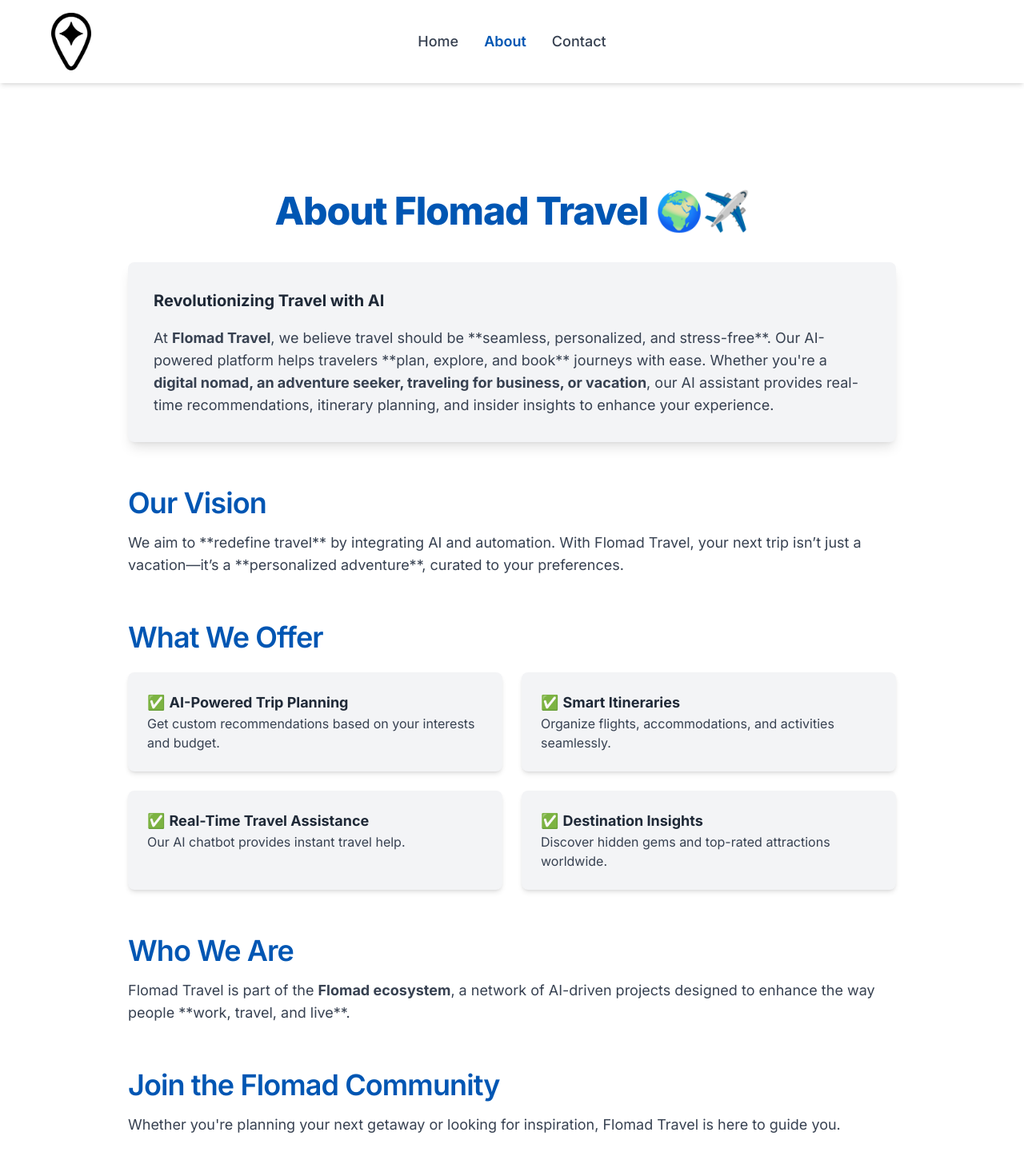
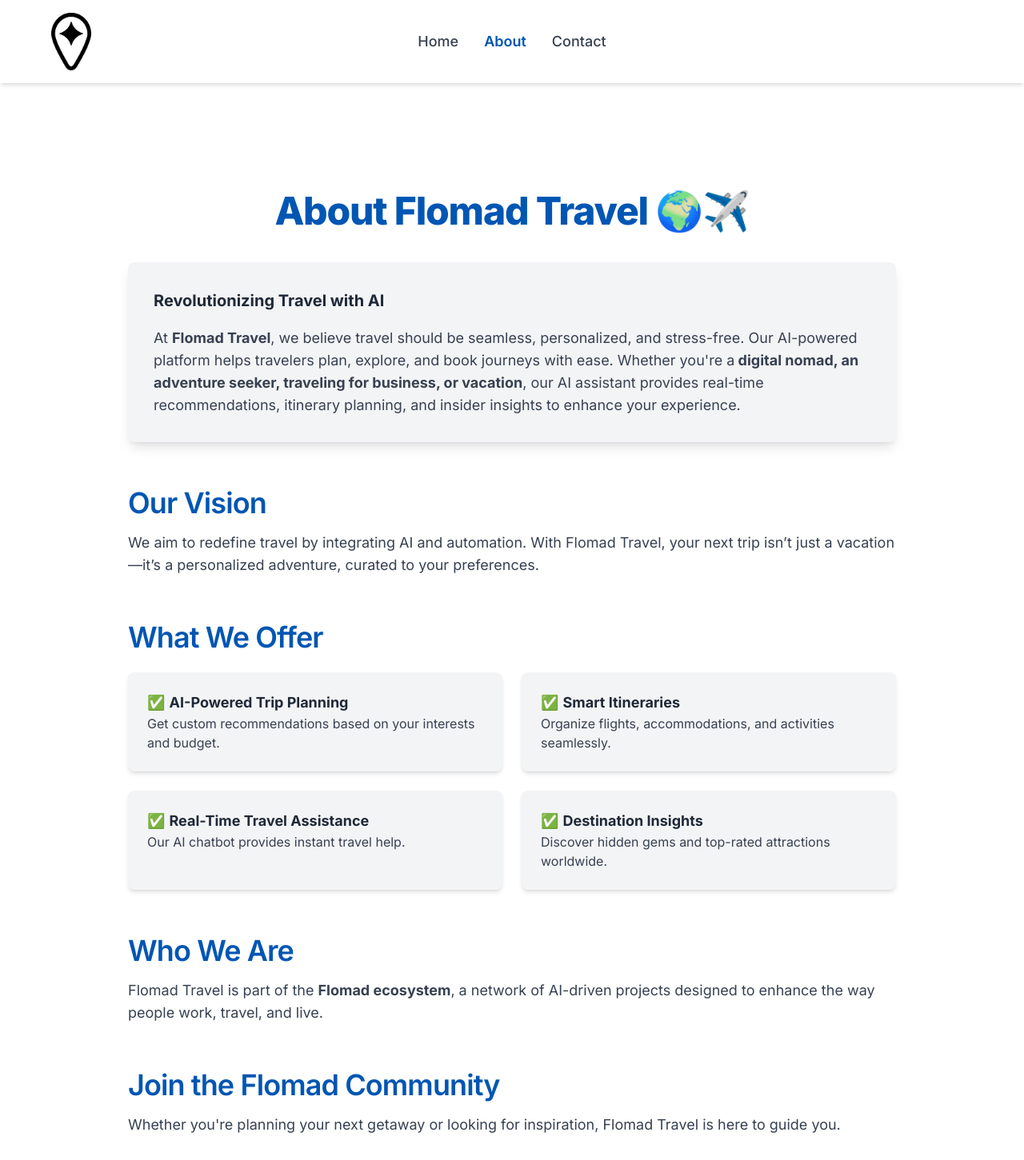
Before and after one commit to FlolabsInnovationsGroup/AITravelPlannerFrontendNextjs, a Next.js app: page /about in a window 1280 px wide. Shown: the top 1451 px of the page at 80% size. Built offline with nearby package versions, Linux system fonts and the light colour scheme; no server answers.

Commit message:
fixed some text issues

```diff
--- a/src/app/about/page.tsx
+++ b/src/app/about/page.tsx
@@ -38,8 +38,8 @@ export default function AboutPage() {
             <strong>Revolutionizing Travel with AI</strong>
           </p>
           <p className="mt-4 text-lg text-gray-700">
-            At <strong>Flomad Travel</strong>, we believe travel should be **seamless, personalized, and stress-free**.
-            Our AI-powered platform helps travelers **plan, explore, and book** journeys with ease. Whether you're a
+            At <strong>Flomad Travel</strong>, we believe travel should be seamless, personalized, and stress-free.
+            Our AI-powered platform helps travelers plan, explore, and book journeys with ease. Whether you're a
             <strong> digital nomad, an adventure seeker, traveling for business, or vacation</strong>, our AI assistant provides
             real-time recommendations, itinerary planning, and insider insights to enhance your experience.
           </p>
@@ -47,8 +47,8 @@ export default function AboutPage() {
 
         <h2 className="text-4xl font-semibold mt-14 text-[#0056b3] tracking-tight">Our Vision</h2>
         <p className="mt-4 text-lg text-gray-700">
-          We aim to **redefine travel** by integrating AI and automation. With Flomad Travel, your next trip isn’t just a vacation—it’s a
-          **personalized adventure**, curated to your preferences.
+          We aim to redefine travel by integrating AI and automation. With Flomad Travel, your next trip isn’t just a vacation—it’s a
+          personalized adventure, curated to your preferences.
         </p>
 
         <h2 className="text-4xl font-semibold mt-14 text-[#0056b3] tracking-tight">What We Offer</h2>
@@ -74,7 +74,7 @@ export default function AboutPage() {
         <h2 className="text-4xl font-semibold mt-14 text-[#0056b3] tracking-tight">Who We Are</h2>
         <p className="mt-4 text-lg text-gray-700">
           Flomad Travel is part of the <strong>Flomad ecosystem</strong>, a network of AI-driven projects designed to
-          enhance the way people **work, travel, and live**.
+          enhance the way people work, travel, and live.
         </p>
 
         <h2 className="text-4xl font-semibold mt-14 text-[#0056b3] tracking-tight">Join the Flomad Community</h2>
```
